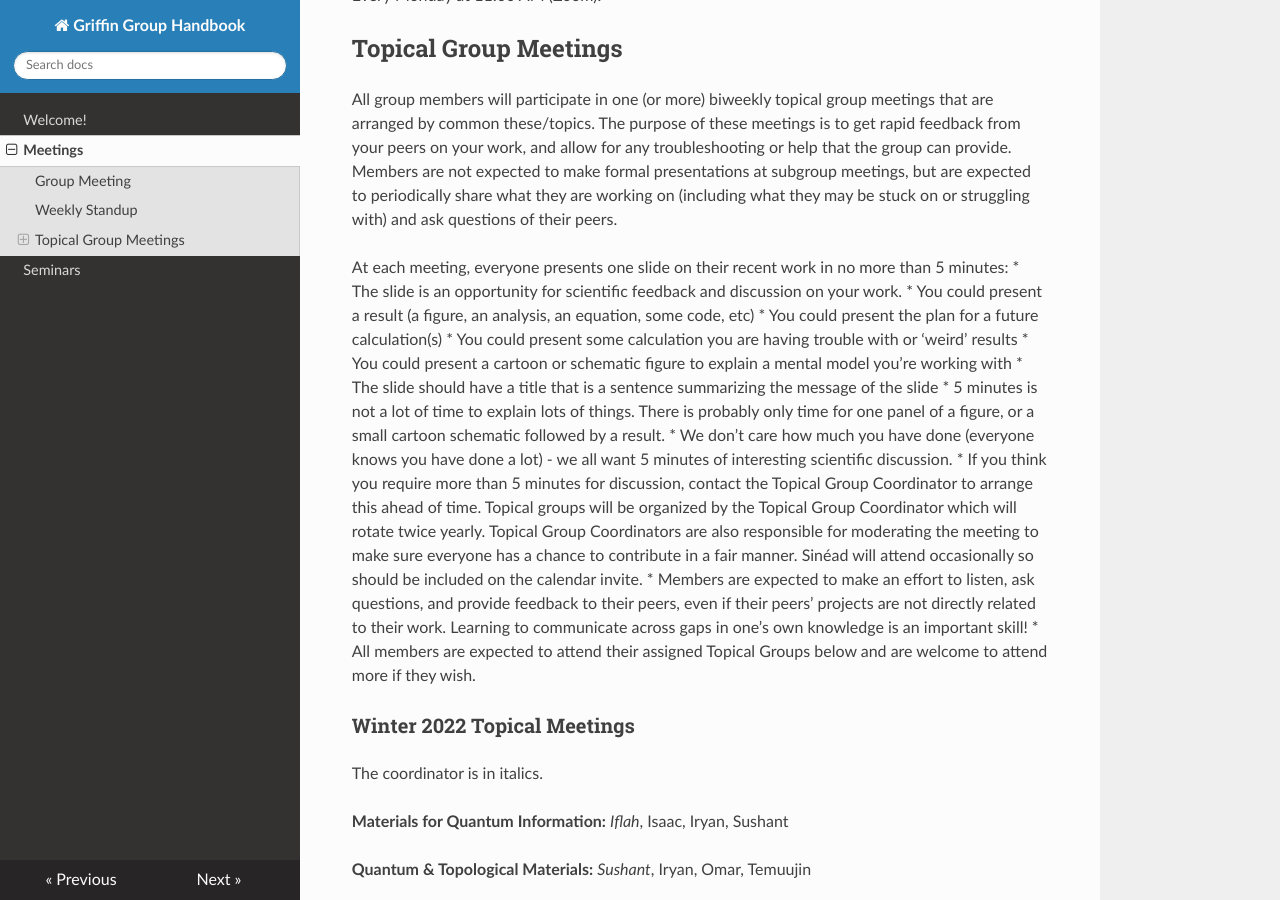
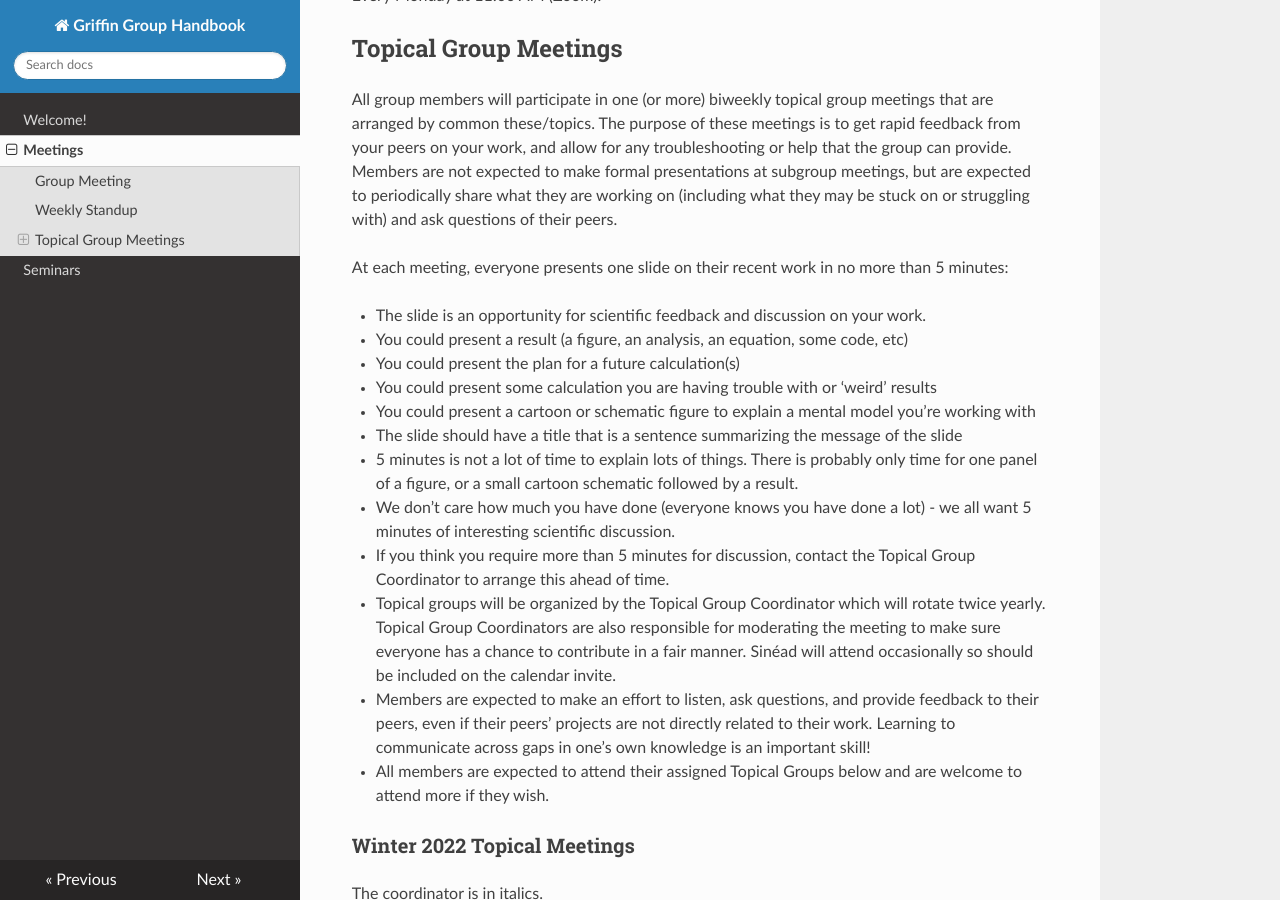
Before and after one commit to oashour/GriffinGroupHandbook, an MkDocs documentation site: the page built from docs/meetings.md, in a window 1280 px wide and 900 px high, scrolled down 336 px. Built offline with MkDocs 1.6.1, drawn with Linux system fonts in a browser that asks for light colours; nearby versions of some CDN libraries.

Commit message:
Update meetings page

```diff
--- a/docs/meetings.md
+++ b/docs/meetings.md
@@ -11,17 +11,29 @@ Every Monday at 11:00 AM (Zoom).
 All group members will participate in one (or more) biweekly topical group meetings that are arranged by common these/topics. The purpose of these meetings is to get rapid feedback from your peers on your work, and allow for any troubleshooting or help that the group can provide.  Members are not expected to make formal presentations at subgroup meetings, but are expected to periodically share what they are working on (including what they may be stuck on or struggling with) and ask questions of their peers.
 
 At each meeting, everyone presents one slide on their recent work in no more than 5 minutes:
+
 * The slide is an opportunity for scientific feedback and discussion on your work.
+
 * You could present a result (a figure, an analysis, an equation, some code, etc)
+
 * You could present the plan for a future calculation(s)
+
 * You could present some calculation you are having trouble with or ‘weird’ results
+
 * You could present a cartoon or schematic figure to explain a mental model you’re working with
+
 * The slide should have a title that is a sentence summarizing the message of the slide
+
 * 5 minutes is not a lot of time to explain lots of things. There is probably only time for one panel of a figure, or a small cartoon schematic followed by a result.
+
 * We don’t care how much you have done (everyone knows you have done a lot) - we all want 5 minutes of interesting scientific discussion.
+
 * If you think you require more than 5 minutes for discussion, contact the Topical Group Coordinator to arrange this ahead of time.
-Topical groups will be organized by the Topical Group Coordinator which will rotate twice yearly. Topical Group Coordinators are also responsible for moderating the meeting to make sure everyone has a chance to contribute in a fair manner. Sinéad will attend occasionally so should be included on the calendar invite.
+
+* Topical groups will be organized by the Topical Group Coordinator which will rotate twice yearly. Topical Group Coordinators are also responsible for moderating the meeting to make sure everyone has a chance to contribute in a fair manner. Sinéad will attend occasionally so should be included on the calendar invite.
+
 * Members are expected to make an effort to listen, ask questions, and provide feedback to their peers, even if their peers’ projects are not directly related to their work. Learning to communicate across gaps in one’s own knowledge is an important skill!
+
 * All members are expected to attend their assigned Topical Groups below and are welcome to attend more if they wish.
 
 ### Winter 2022 Topical Meetings
```
Also changed, not shown: mkdocs.yml (line endings or trailing spaces).
